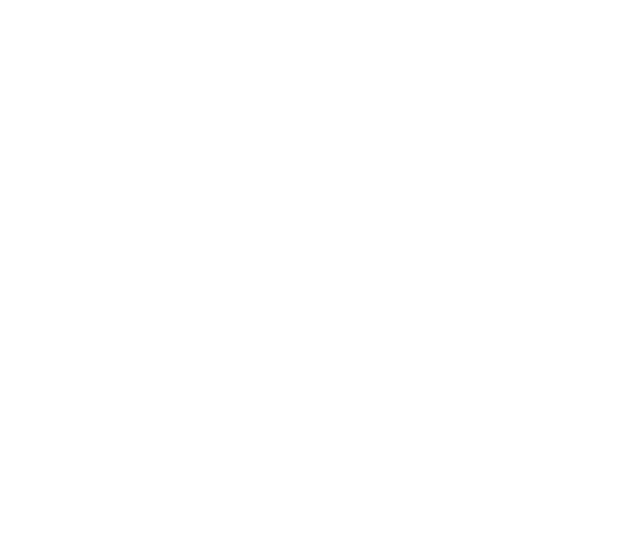
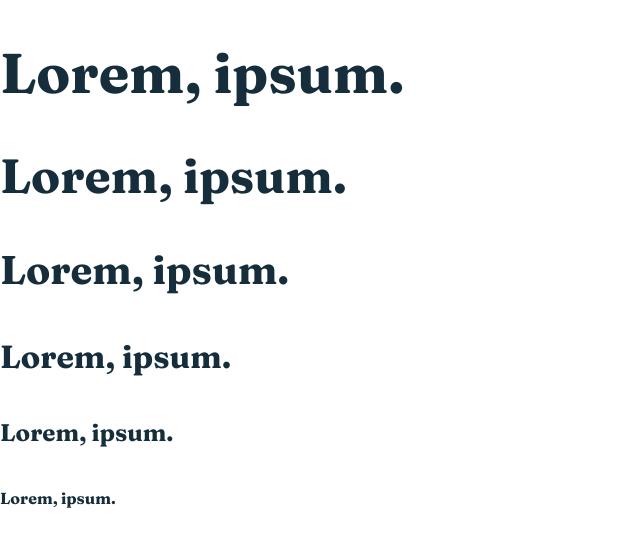
Before and after one commit to Baigaziev/14.12.22, a plain HTML site: page index.html in a window 1280 px wide. Shown: the whole page, without its empty margins (0-640 px from the left). Drawn offline with Linux system fonts and the light colour scheme.

Commit message:
styled style.css

```diff
--- a/index.html
+++ b/index.html
@@ -9,6 +9,11 @@
   <title>Course Work</title>
 </head>
 <body>
-
+  <h1>Lorem, ipsum.</h1>
+  <h2>Lorem, ipsum.</h2>
+  <h3>Lorem, ipsum.</h3>
+  <h4>Lorem, ipsum.</h4>
+  <h5>Lorem, ipsum.</h5>
+  <h6>Lorem, ipsum.</h6>
 </body>
 </html>
--- a/style.css
+++ b/style.css
@@ -4,10 +4,33 @@
 body {
   margin: 0;
   font-family: 'Space Grotesk', sans-serif;
+  font-size: 18px;
+  background-color: white;
+  color:  #49616E;
 }
 
 h1, h2, h3, h4, h5, h6 {
   font-family: Fraunces, sans;
+  font-weight: 400px;
+  color: #162E3C;
+}
+h1 {
+  font-size: 56px;
+}
+h2 {
+  font-size: 48px;
+}
+h3 {
+  font-size: 40px;
+}
+h4 {
+  font-size: 32px;
+}
+h5 {
+  font-size: 24px;
+}
+h6 {
+  font-size: 16px;
 }
 .container {
   max-width: 1288px;
```
